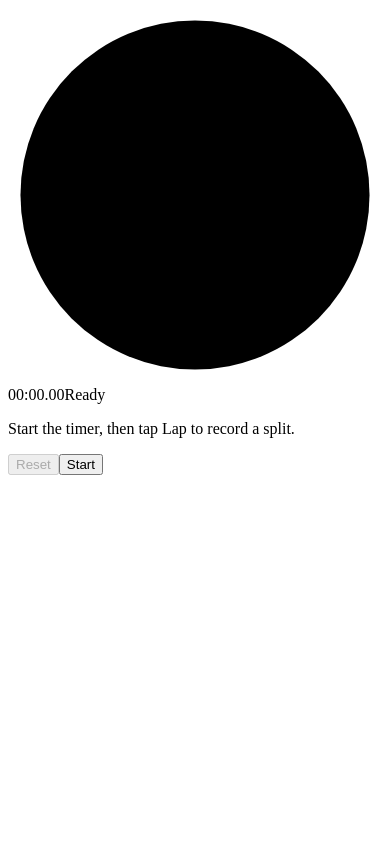
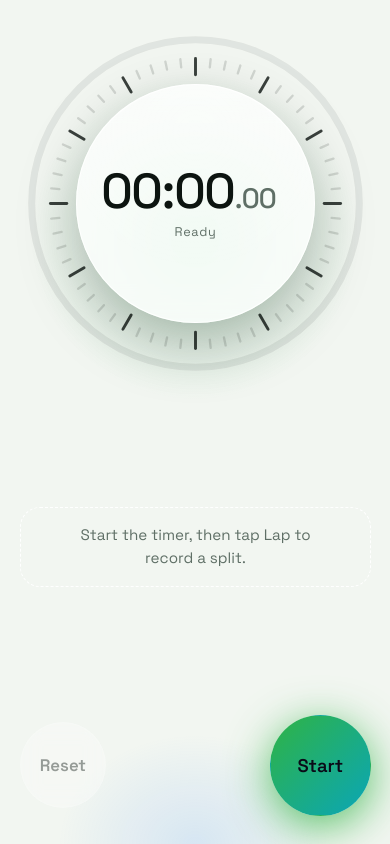
Before and after one commit to NahomZelelew/react-stopwatch, a React (Vite) app: page / in a window 390 px wide. Built offline with nearby package versions, Linux system fonts and the light colour scheme.

Commit message:
style: add mobile-first page layout

```diff
--- a/src/App.css
+++ b/src/App.css
@@ -1,3 +1,5 @@
+@import url("https://fonts.googleapis.com/css2?family=Space+Grotesk:wght@400;500;600&display=swap");
+
 :root {
   --bg: #07090d;
   --glow: rgba(48, 255, 170, 0.2);
@@ -31,3 +33,253 @@
     --grad-b: #0aa6b7;
   }
 }
+
+* { box-sizing: border-box; }
+
+body {
+  margin: 0;
+  background: var(--bg);
+  color: var(--text);
+  font-family: "Space Grotesk", system-ui, -apple-system, "Segoe UI", Roboto, sans-serif;
+  -webkit-tap-highlight-color: transparent;
+}
+
+/* big light pooled behind the dial */
+body::before {
+  content: "";
+  position: fixed;
+  inset: 0;
+  z-index: -1;
+  background:
+    radial-gradient(60vmin 60vmin at 50% 28%, var(--glow), transparent 70%),
+    radial-gradient(50vmin 40vmin at 50% 100%, var(--glow-2), transparent 70%);
+}
+
+/* ============ layout (mobile first) ============ */
+.stopwatch {
+  width: 100%;
+  max-width: 440px;
+  height: 100dvh;
+  margin: 0 auto;
+  padding: max(28px, env(safe-area-inset-top)) max(20px, env(safe-area-inset-right))
+           max(28px, env(safe-area-inset-bottom)) max(20px, env(safe-area-inset-left));
+  display: grid;
+  grid-template-rows: auto minmax(0, 1fr) auto;
+  grid-template-areas: "dial" "laps" "controls";
+  justify-items: center;
+  row-gap: 18px;
+}
+.dial     { grid-area: dial; }
+.laps     { grid-area: laps; }
+.controls { grid-area: controls; }
+
+/* ============ dial ============ */
+.dial {
+  position: relative;
+  width: min(90vw, 54dvh, 400px);
+  aspect-ratio: 1;
+  container-type: inline-size;
+}
+.dial-svg {
+  position: absolute;
+  inset: 0;
+  width: 100%;
+  height: 100%;
+  overflow: visible;
+}
+
+.tick { stroke: var(--tick); stroke-width: 2; stroke-linecap: round; }
+.tick.major { stroke: var(--tick-major); stroke-width: 2.5; }
+
+.track { fill: none; stroke: var(--track); stroke-width: 6; }
+.arc {
+  fill: none;
+  stroke: url(#ring-grad);
+  stroke-width: 6;
+  stroke-linecap: round;
+  filter: drop-shadow(0 0 6px var(--grad-a));
+  transition: opacity 0.3s;
+}
+.head { fill: #fff; filter: drop-shadow(0 0 8px var(--grad-b)) drop-shadow(0 0 3px var(--grad-a)); }
+
+.face {
+  position: absolute;
+  inset: 16%;
+  border-radius: 50%;
+  background:
+    radial-gradient(circle at 50% 20%, rgba(255, 255, 255, 0.1), transparent 60%),
+    var(--surface);
+  border: 1px solid var(--surface-border);
+  -webkit-backdrop-filter: blur(16px);
+  backdrop-filter: blur(16px);
+  box-shadow: inset 0 1px 0 rgba(255, 255, 255, 0.12), 0 20px 60px rgba(0, 0, 0, 0.25);
+  display: flex;
+  flex-direction: column;
+  align-items: center;
+  justify-content: center;
+  gap: 2cqw;
+}
+.time {
+  display: flex;
+  align-items: baseline;
+  font-weight: 500;
+  letter-spacing: -0.03em;
+  font-variant-numeric: tabular-nums;
+  font-feature-settings: "tnum";
+  line-height: 1;
+}
+.time-main { font-size: clamp(32px, 11vw, 48px); font-size: 14cqw; }
+.time-centis {
+  font-size: clamp(18px, 6vw, 26px);
+  font-size: 8cqw;
+  color: var(--muted);
+  min-width: 3ch;
+}
+.status {
+  font-size: clamp(11px, 3vw, 13px);
+  font-size: 3.6cqw;
+  color: var(--muted);
+  letter-spacing: 0.06em;
+}
+.dial.is-running .status { color: var(--grad-b); }
+
+/* ============ laps ============ */
+.laps {
+  list-style: none;
+  margin: 0;
+  padding: 10px 0;
+  width: 100%;
+  min-height: 0;
+  overflow-y: auto;
+  overscroll-behavior: contain;
+  scrollbar-width: thin;
+  scrollbar-color: var(--track) transparent;
+  -webkit-mask-image: linear-gradient(to bottom, transparent, #000 10px, #000 calc(100% - 18px), transparent);
+  mask-image: linear-gradient(to bottom, transparent, #000 10px, #000 calc(100% - 18px), transparent);
+}
+.laps li {
+  display: grid;
+  grid-template-columns: 1fr auto 1fr;
+  align-items: center;
+  gap: 8px;
+  padding: 13px 18px;
+  margin-bottom: 8px;
+  border-radius: 16px;
+  background: var(--surface);
+  border: 1px solid var(--surface-border);
+  font-weight: 500;
+  font-variant-numeric: tabular-nums;
+}
+.lap-no { color: var(--muted); }
+.lap-split { font-size: 1.05rem; }
+.lap-total { text-align: right; color: var(--muted); }
+
+.laps.empty {
+  display: grid;
+  place-items: center;
+  align-content: center;
+  margin: 0;
+  padding: 16px 24px;
+  border: 1px dashed var(--surface-border);
+  border-radius: 20px;
+  max-height: 120px;
+  align-self: center;
+  mask-image: none;
+  -webkit-mask-image: none;
+  overflow: hidden;
+}
+.laps.empty p {
+  margin: 0;
+  text-align: center;
+  color: var(--muted);
+  font-size: 0.95rem;
+  line-height: 1.5;
+  max-width: 24ch;
+}
+
+/* ============ controls ============ */
+.controls {
+  width: 100%;
+  display: flex;
+  justify-content: space-between;
+  align-items: center;
+}
+.circle {
+  width: var(--size);
+  height: var(--size);
+  border-radius: 50%;
+  border: 1px solid var(--surface-border);
+  font: inherit;
+  font-size: 1.05rem;
+  font-weight: 600;
+  cursor: pointer;
+  touch-action: manipulation;
+  transition: transform 0.12s ease, filter 0.2s ease, opacity 0.2s ease, box-shadow 0.3s ease;
+}
+.circle:active:not(:disabled) { transform: scale(0.94); }
+.circle:focus-visible { outline: 3px solid var(--grad-a); outline-offset: 4px; }
+.circle:disabled { opacity: 0.4; cursor: default; }
+
+.ghost {
+  --size: clamp(76px, 22vw, 90px);
+  background: var(--surface);
+  color: var(--text);
+  -webkit-backdrop-filter: blur(10px);
+  backdrop-filter: blur(10px);
+}
+.main {
+  --size: clamp(88px, 26vw, 108px);
+  color: #0a0a18;
+  border-color: transparent;
+  font-size: 1.15rem;
+  background: linear-gradient(135deg, var(--grad-a), var(--grad-b));
+  box-shadow: 0 10px 34px color-mix(in srgb, var(--grad-a) 55%, transparent);
+}
+.main.stop {
+  color: #fff;
+  background: linear-gradient(135deg, var(--stop-a), var(--stop-b));
+  box-shadow: 0 10px 34px color-mix(in srgb, var(--stop-b) 55%, transparent);
+}
+
+/* the one idle animation: Start gently pulses until you press it */
+@media (prefers-reduced-motion: no-preference) {
+  .main:not(.stop) { animation: pulse 2.4s ease-in-out infinite; }
+  .laps li:first-child { animation: lap-in 0.28s ease-out; }
+}
+@keyframes pulse {
+  50% { box-shadow: 0 10px 44px color-mix(in srgb, var(--grad-a) 80%, transparent); }
+}
+@keyframes lap-in {
+  from { opacity: 0; transform: translateY(-8px) scale(0.98); }
+}
+
+@media (hover: hover) {
+  .circle:hover:not(:disabled) { filter: brightness(1.1); transform: translateY(-2px); }
+}
+
+/* ============ responsive: landscape, tablets, desktop ============ */
+@media (min-width: 760px) and (min-aspect-ratio: 1/1),
+       (orientation: landscape) and (max-height: 520px) {
+  .stopwatch {
+    max-width: 1000px;
+    grid-template-columns: 1fr 1fr;
+    grid-template-rows: minmax(0, 1fr) auto;
+    grid-template-areas: "dial laps" "dial controls";
+    column-gap: clamp(24px, 5vw, 72px);
+    align-items: center;
+  }
+  .dial { width: min(46vw, 460px, 82dvh); }
+  .laps { align-self: stretch; }
+  .controls { max-width: 420px; }
+}
+
+@media (max-height: 560px) and (orientation: portrait) {
+  .stopwatch { row-gap: 8px; padding-block: 14px; }
+  .dial { width: min(80vw, 46dvh); }
+  .ghost { --size: 66px; }
+  .main { --size: 76px; }
+}
+
+@media (prefers-reduced-motion: reduce) {
+  * { transition: none !important; animation: none !important; }
+}
```
